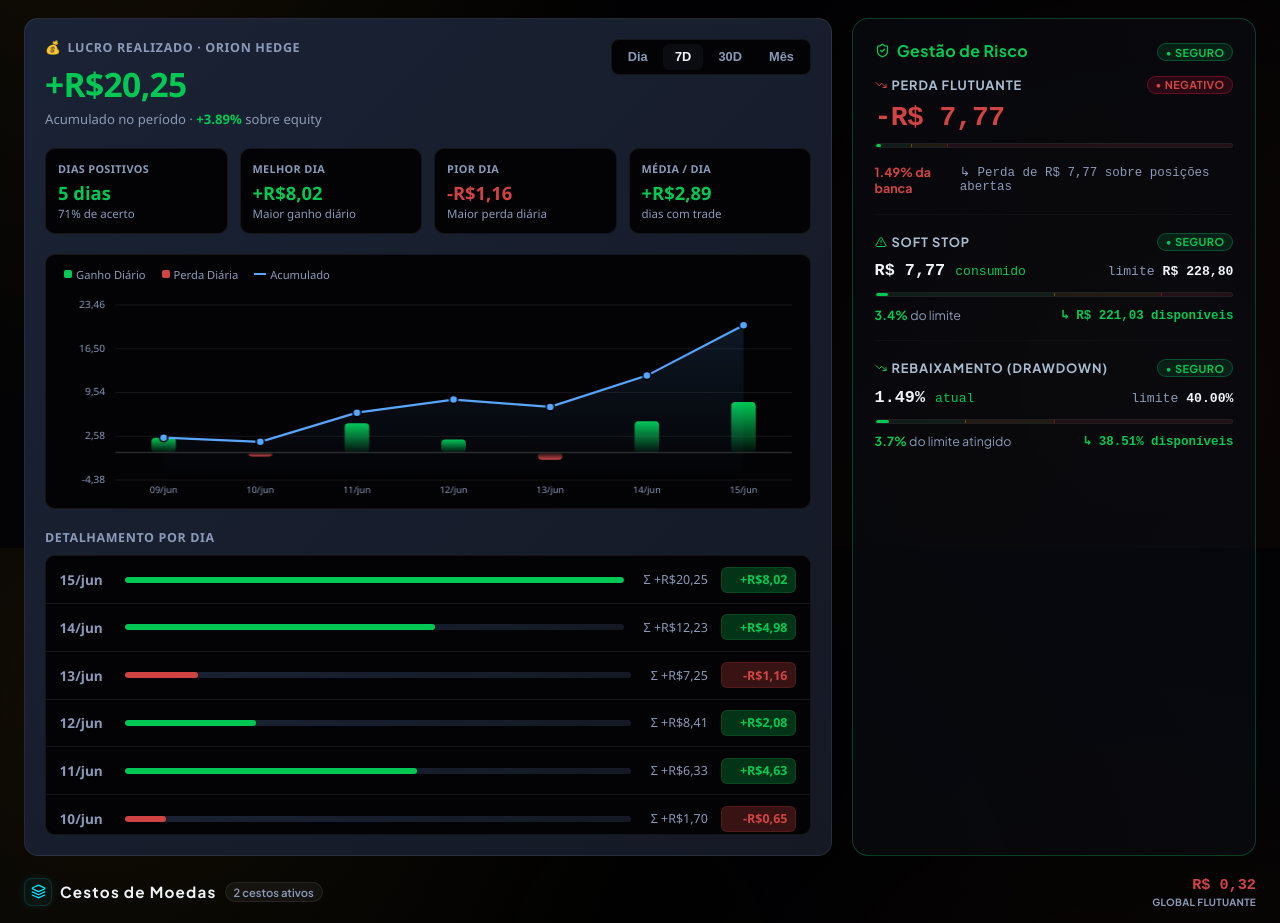
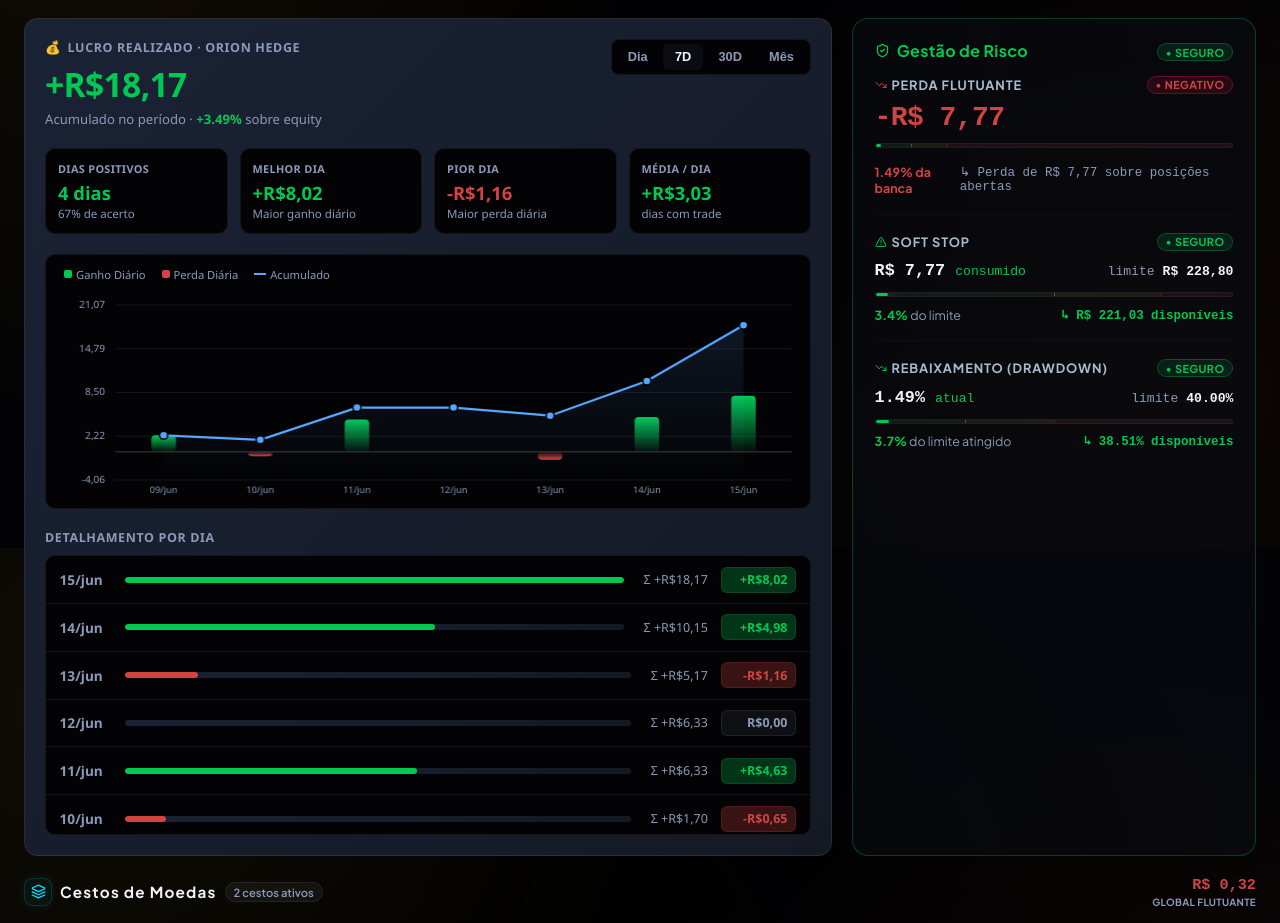
Before and after one commit to tonyrogeness-web/Oriontech, a Next.js app: page / in a window 1280 px wide. Shown: the part 1052-1975 px from the top of the page. Built offline with nearby package versions, Linux system fonts and the light colour scheme; no server answers; the database is empty.

Commit message:
fix: zero out June 12 profit on chart and backend API to match L. Global

```diff
--- a/src/app/api/dashboard/data/route.ts
+++ b/src/app/api/dashboard/data/route.ts
@@ -147,10 +147,10 @@ export async function GET() {
       const isJune12 = h.date.toISOString().startsWith("2026-06-12");
       return {
         date: h.date.toISOString(),
-        profit: isJune12 ? h.gain : h.profit,
+        profit: isJune12 ? 0.0 : h.profit,
         balance: h.balance,
         equity: h.equity,
-        gain: h.gain,
+        gain: isJune12 ? 0.0 : h.gain,
         loss: isJune12 ? 0.0 : h.loss,
       };
     });
--- a/src/components/Charts.tsx
+++ b/src/components/Charts.tsx
@@ -95,21 +95,15 @@ export default function Charts({ history = [], currencyMode = "BRL", brlRate = 5
       balanceVal = (h.balance / 100) * brlRate;
     }
 
-    // [SPECIAL FILTER] Ignore the manual adjustment loss on June 12, 2026 (keep only gains)
+    // [SPECIAL FILTER] Zero out the manual adjustment day (June 12, 2026) to start the cumulative chart at 0.00
     if (h.date && h.date.startsWith("2026-06-12")) {
-      const rawGain = h.gain !== undefined && h.gain !== null ? h.gain : 0.0;
-      const rawLoss = h.loss !== undefined && h.loss !== null ? h.loss : 0.0;
-      const rawBalanceNoLoss = h.balance - rawLoss;
-      const rawEquityNoLoss = (h.equity !== undefined && h.equity !== null ? h.equity : h.balance) - rawLoss;
-
+      daily = 0.0;
       if (currencyMode === "BRL") {
-        daily = (rawGain / 100) * brlRate;
-        balanceVal = (rawBalanceNoLoss / 100) * brlRate;
-        equity = (rawEquityNoLoss / 100) * brlRate;
+        balanceVal = (h.balance / 100) * brlRate;
+        equity = ((h.equity ?? h.balance) / 100) * brlRate;
       } else {
-        daily = rawGain;
-        balanceVal = rawBalanceNoLoss;
-        equity = rawEquityNoLoss;
+        balanceVal = h.balance;
+        equity = h.equity ?? h.balance;
       }
     }
 
```
